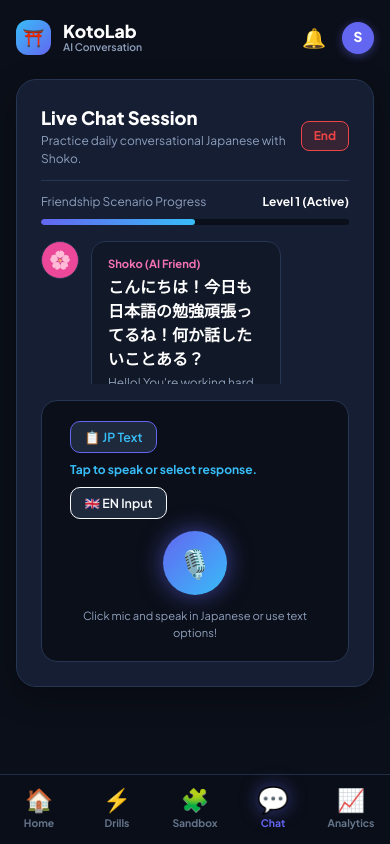
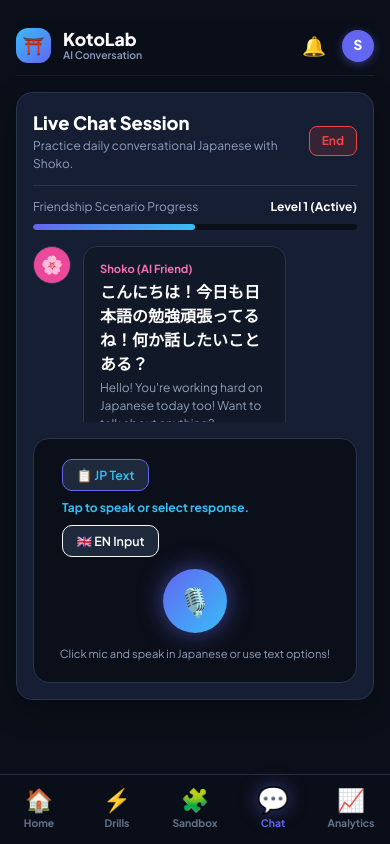
Before and after one commit to ShoyoIshi/kotolab, a plain HTML site: page client/conversation.html in a window 390 px wide. Drawn offline with nearby package versions, Linux system fonts and the light colour scheme; no server answers; sample sign-in values are in the browser's storage.

```diff
--- a/client/css/style.css
+++ b/client/css/style.css
@@ -589,7 +589,7 @@
 }
 
 /* ==========================================================================
-   Responsive & Mobile Blank Space Optimizations
+   Responsive & Mobile App Shell Overrides (Consolidated)
    ========================================================================== */
 @media (max-width: 768px) {
     .sidebar {
@@ -602,34 +602,95 @@
     .sidebar.active {
         left: 0;
     }
+}
 
+@media (max-width: 1100px) {
+    /* 1. Strict App Shell & Rubber-Band Scroll Lock */
+    html, body {
+        height: 100vh;
+        height: 100dvh;
+        overflow: hidden !important;
+        position: fixed;
+        width: 100%;
+        background-color: var(--bg-dark) !important;
+        overscroll-behavior-y: none;
+        -webkit-user-select: none !important;
+        user-select: none !important;
+        -webkit-touch-callout: none !important;
+    }
+
+    input, textarea {
+        -webkit-user-select: text !important;
+        user-select: text !important;
+    }
+
+    /* 2. Native App Scroll Container */
     .main-wrapper {
-        margin-left: 0 !important;
+        position: absolute;
+        top: 0;
+        left: 0;
+        right: 0;
+        bottom: 70px;
+        margin: 0 !important;
+        padding: 1rem 0.85rem !important;
+        overflow-y: auto !important;
+        -webkit-overflow-scrolling: touch;
+        background-color: var(--bg-dark);
         width: 100% !important;
+        max-width: 100% !important;
+        scrollbar-width: none !important;
+        -ms-overflow-style: none !important;
+    }
+
+    .main-wrapper::-webkit-scrollbar {
+        display: none !important;
+        width: 0 !important;
+        height: 0 !important;
+    }
+
+    /* 3. Sticky Native App Bar */
+    .mobile-header, .top-header.mobile-only {
+        position: sticky;
+        top: 0;
+        background: rgba(11, 15, 25, 0.90) !important;
+        backdrop-filter: blur(16px);
+        -webkit-backdrop-filter: blur(16px);
+        z-index: 1000;
+        padding-top: 0.5rem;
+        padding-bottom: 0.75rem;
+        border-bottom: 1px solid rgba(35, 49, 77, 0.5);
+        margin-bottom: 1rem !important;
+    }
+
+    /* 4. Native List Cells & Clean Widgets */
+    .card, .stat-card, .learning-card, .lesson-card, .drill-card, .dashboard-panel, .widget-card {
+        background: #131b2e !important;
+        border: 1px solid rgba(255, 255, 255, 0.06) !important;
+        box-shadow: none !important;
+        border-radius: 20px !important;
+    }
+
+    /* 5. Snappy Native Touch Feedback */
+    button, .card, .lesson-card, .drill-card, .option-tile, .tile-btn, .mobile-nav-item {
+        cursor: pointer;
+        -webkit-tap-highlight-color: transparent !important;
+        transition: transform 0.12s cubic-bezier(0.4, 0, 0.2, 1), background-color 0.15s ease !important;
+    }
+
+    button:active, .card:active, .lesson-card:active, .drill-card:active, .option-tile:active {
+        transform: scale(0.96) !important;
+        opacity: 0.9;
+    }
+
+    /* 6. Mobile Grid Density */
+    .cards-grid, .stats-grid {
+        grid-template-columns: 1fr 1fr !important;
+        gap: 0.75rem !important;
+        margin-bottom: 1rem !important;
+    }
+
+    .dashboard-panel, .question-card, .chat-panel {
+        border-radius: 16px !important;
         padding: 1rem !important;
-        padding-top: 80px !important;
     }
 }
-
-/* 📱 Mobile Viewport & Blank Space Fix */
-@media (max-width: 1100px) {
-    body {
-        min-height: 100vh;
-        display: flex;
-        flex-direction: column;
-        justify-content: space-between;
-        background-color: var(--bg-main);
-    }
-
-    .main-wrapper {
-        flex: 1;
-        padding: 1rem 1rem 80px 1rem !important;
-        margin-bottom: auto !important;
-        max-width: 100% !important;
-    }
-
-    .dashboard-container, .convo-container {
-        gap: 1rem !important;
-        margin-bottom: 1rem;
-    }
-}
```
